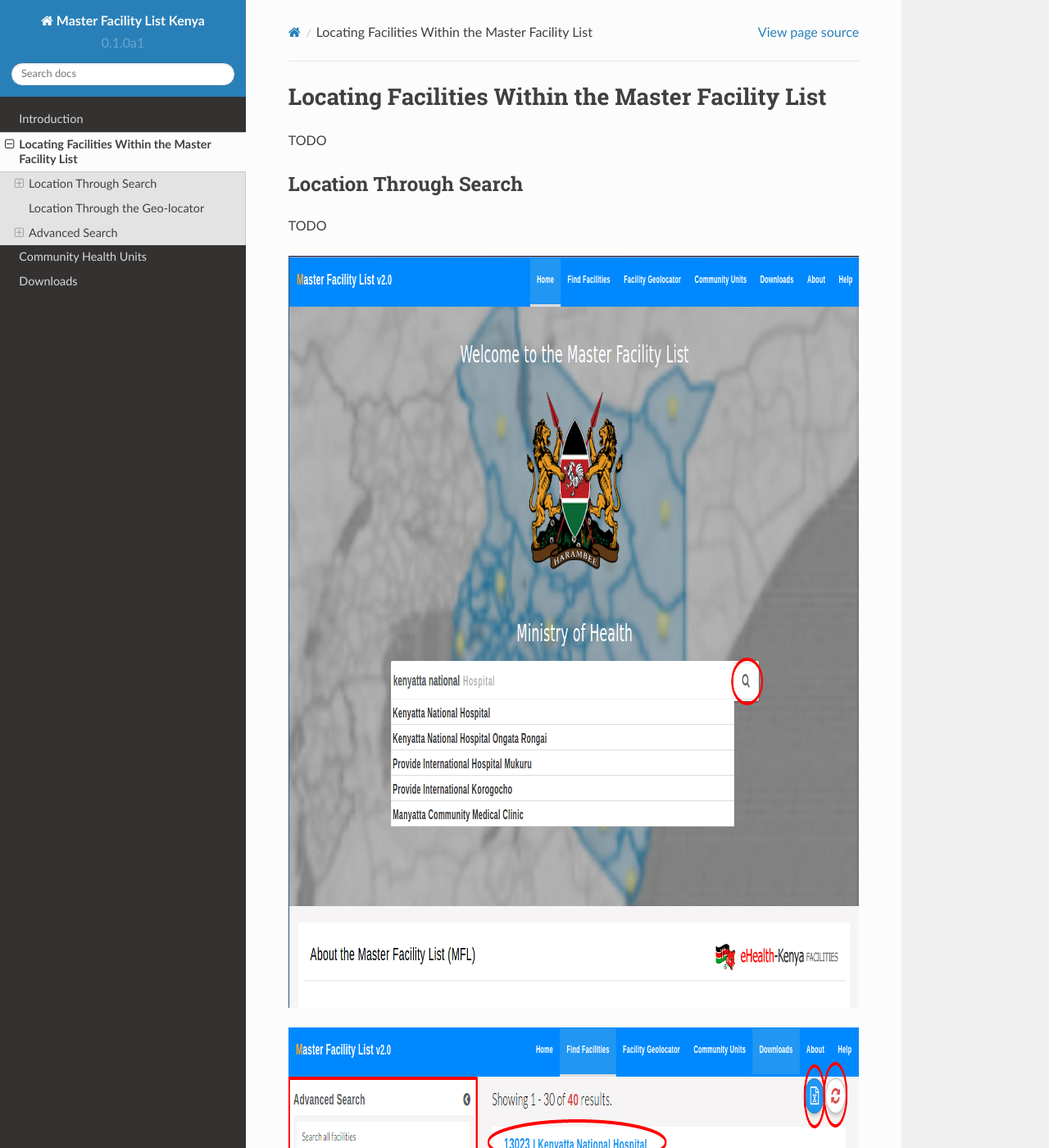
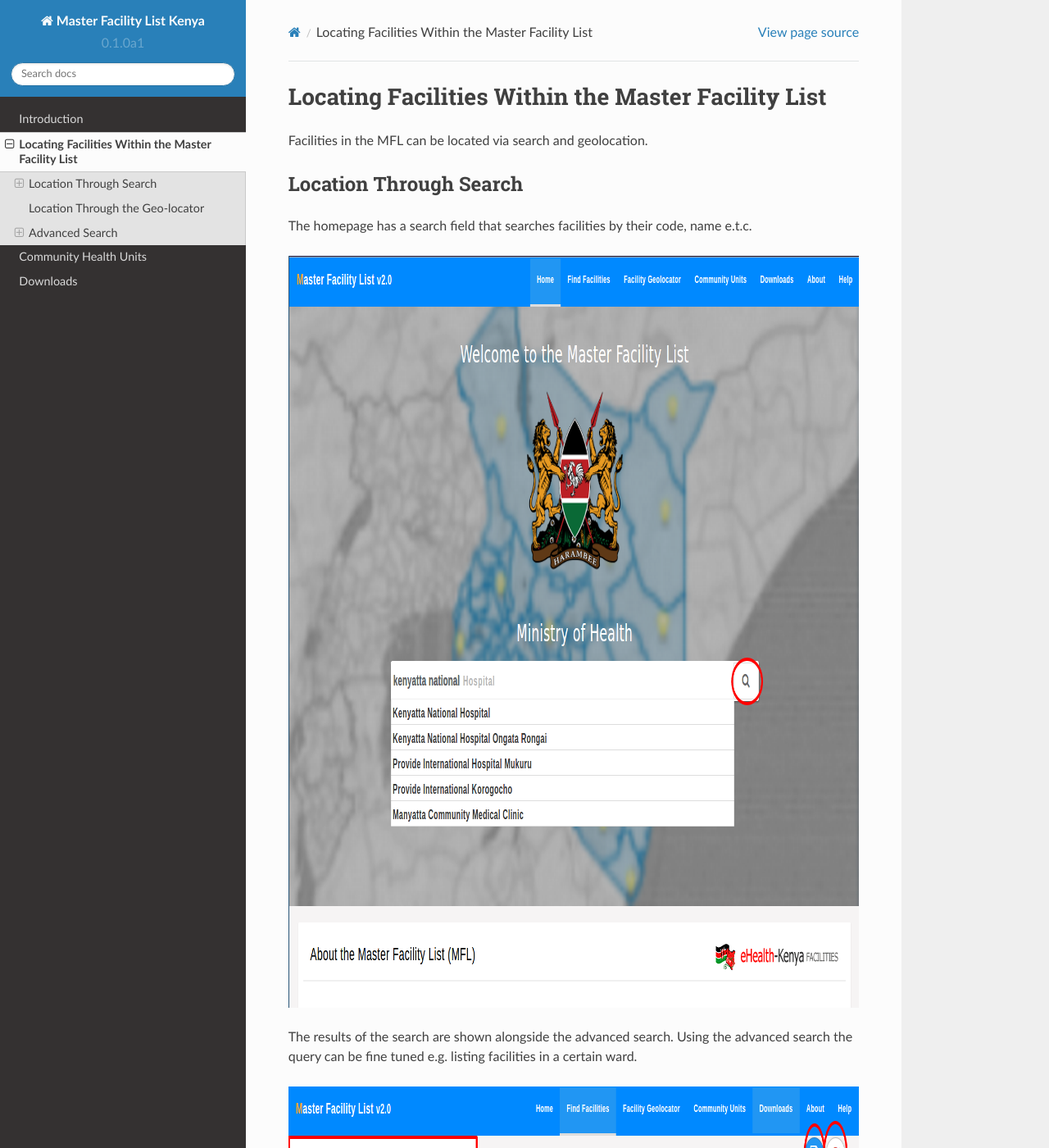
Before and after one commit to MasterFacilityList/mfl_public_docs, a Sphinx documentation site: the page built from docs/02_facilities.rst, in a window 1280 px wide and 1400 px high. Shown: the whole window at 82% size. Built offline with Sphinx 7.4.7 and the Read the Docs theme 2.0.0, drawn with Linux system fonts in a browser that asks for light colours; some of the changed text lies outside the part shown.

Commit message:
updating docs

```diff
--- a/docs/02_facilities.rst
+++ b/docs/02_facilities.rst
@@ -1,23 +1,30 @@
 Locating Facilities Within the Master Facility List
 ====================================================
-TODO
+
+Facilities in the MFL can be located via search and geolocation.
 
 Location Through Search
 ++++++++++++++++++++++++
-TODO
+The homepage has a search field that searches facilities by their code, name e.t.c.
 
 .. figure:: /_images/facilities/02_searching.png
     :scale: 100%
     :alt: Searching Facilities
 
+The results of the search are shown alongside the advanced search. Using the advanced
+search the query can be fine tuned e.g. listing facilities in a certain ward.
+
 .. figure:: /_images/facilities/03_search_results.png
     :scale: 100%
     :alt: Searching Facilities
 
+Opening one facility show more details about the facility. The basic details of the facility
+are displayed on top. Below the basic details, the facility's services, location on a map,
+community units and departments are displayed in tabs.
+
 .. figure:: /_images/facilities/04_b_detailed_page.png
     :scale: 100%
     :alt: Detailed Facility View
-
 
 .. figure:: /_images/facilities/04_b_detailed_page.png
     :scale: 100%
@@ -46,13 +53,13 @@
     :alt: Detailed Facility View
 
 Rating A Facility
------------------------------------------------------
+-------------------
 .. figure:: /_images/facilities/05_a_rating.png
     :scale: 100%
     :alt: Detailed Facility View
 
 
-Location  Through the Geo-locator
+Location Through the Geo-locator
 +++++++++++++++++++++++++++++++++++
 
 TODO
```
Also changed, not shown: docs/01_intro.rst (+6 -1 lines).
